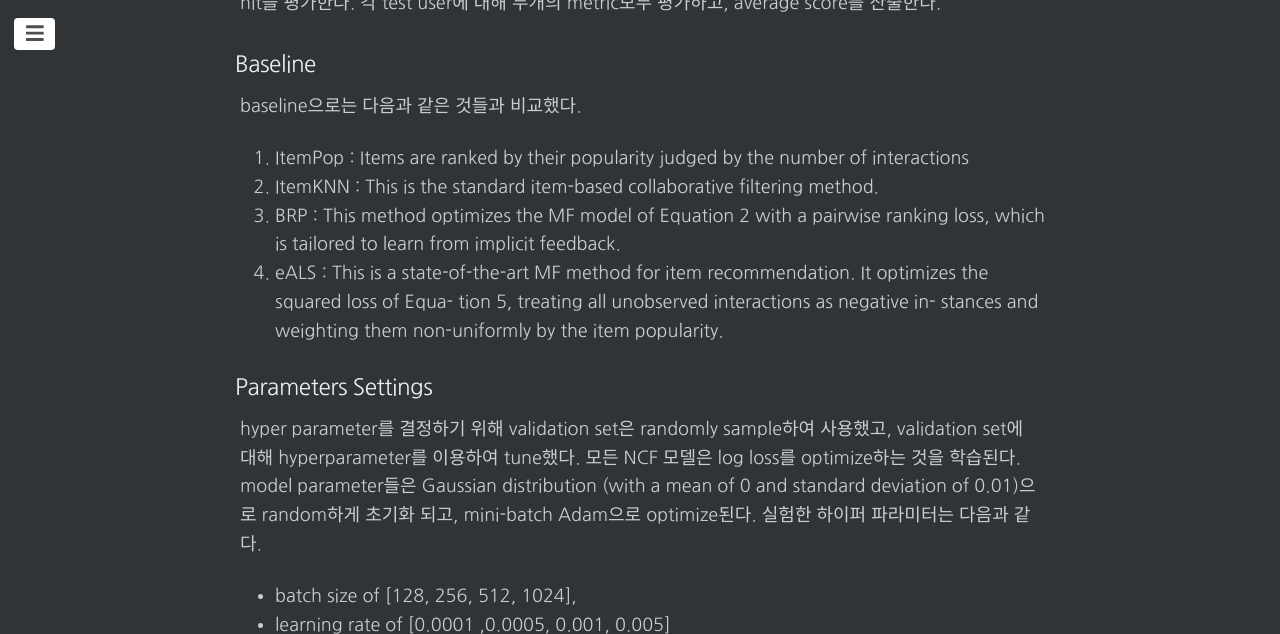
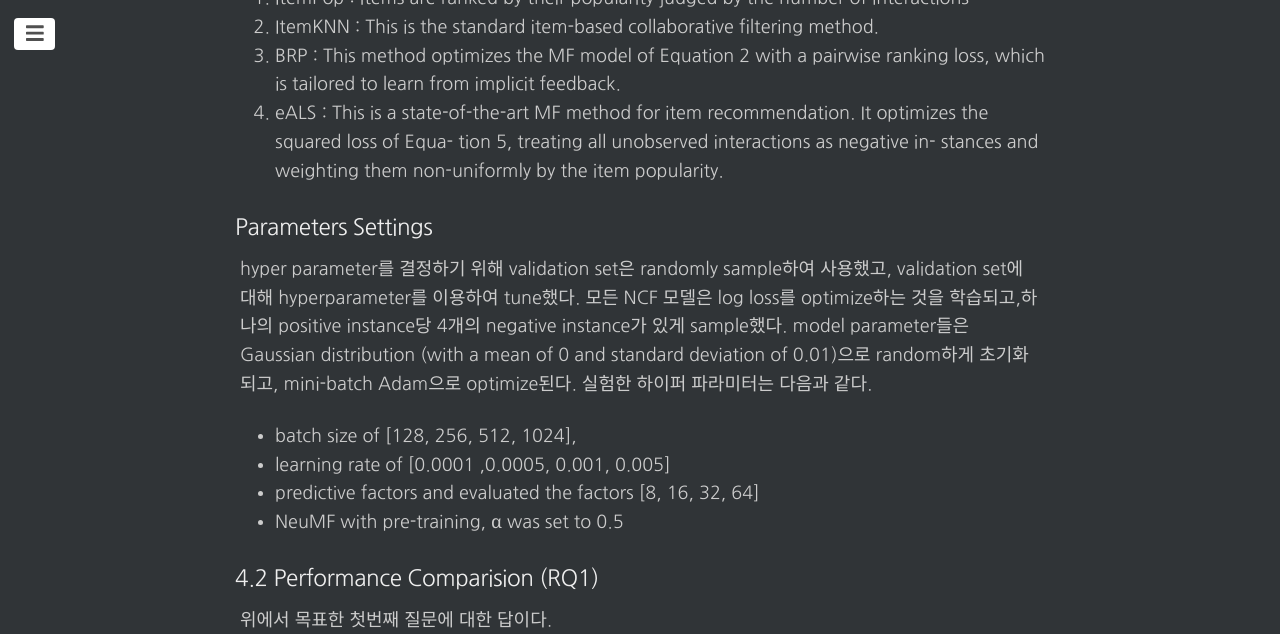
Before and after one commit to changhyeonnam/changhyeonnam.github.io, a Jekyll site: the page built from _posts/2021/2021-12-28-Neural_Collaborative_Filtering.md, in a window 1280 px wide and 900 px high, scrolled down 9761 px, cut to the strip 0-634 px from the top of the window. Built offline with Jekyll 4.4.1, drawn with Linux system fonts in a browser that asks for light colours; nearby versions of some CDN libraries; formulas are drawn with MathJax 3; comment, search, counter and statistics services are not loaded.

Commit message:
update ncf.md

```diff
--- a/_posts/2021/2021-12-28-Neural_Collaborative_Filtering.md
+++ b/_posts/2021/2021-12-28-Neural_Collaborative_Filtering.md
@@ -98,11 +98,9 @@
 
 implicit feedback의 한가지 class만을 고려해보면, $y_{ui}$ =1은 item i가 user u와 연관되어 있다는 것을 의미하고, 0은 그렇지 않다는 것을 의미한다. prediction score인 $\hat y_{ui}$는 i가 u와 얼마나 연관되어 있는지를 의미한다. NCF에 대해 probabilistic한 설명을 하기 위해, $\hat y_{ui}$를 [0,1]사이로 범위를 제한할 필요가 있다. 이는 logistic, probit function과 같은 probabilistic function을  $\phi_{out}$을 위한 activation으로 사용하면 쉽게 achieve할 수있다. 앞서 말한것에 대해  Likelihood function을 다음과 같이 적을 수 있다.
 
-$p(y,y^{-}\mid P,Q,\theta_f)=\prod\limits_{(u,i)\in y}\hat y_{ui} \prod\limits_{(u,j)\in y^-} (1-\hat y_{uj})$
-
+- $p(y,y^{-}\mid P,Q,\theta_f)=\prod\limits_{(u,i)\in y}\hat y_{ui} \prod\limits_{(u,j)\in y^-} (1-\hat y_{uj})$
 negative logarithm of likelihood를 이용하여 위의 식에 대입하면 다음과 같다.
-
-$L  = -\sum\limits_{(u,i)\in y}log\hat y_{ui}  -\sum\limits_{(u,j)\in y^-}log(1-\hat  y_{uj}) = -\sum\limits_{(u,i)\in y\cup y^-}y_{ui}log\hat y_{ui}+(1-y_{ui})log(1-\hat y_{ui})$
+- $L  = -\sum\limits_{(u,i)\in y}log\hat y_{ui}  -\sum\limits_{(u,j)\in y^-}log(1-\hat  y_{uj}) = -\sum\limits_{(u,i)\in y\cup y^-}y_{ui}log\hat y_{ui}+(1-y_{ui})log(1-\hat y_{ui})$
 
 SGD를 통해 위의 objective function을  최소화 할수 있다. 위의 식은 binary-cross-entropy식과 같고, log loss로 알려져있다. NCF에 대해 probabilistic하게 다루는것에 의해, implicit feedback을 binary classification problem으로 다룰 수 있다. recommendation literature에서 classification-aware log loss가 거의 다뤄저지지 않아서 그것의 effectiveness에 대해 4.3절에서 다뤘다.
 
@@ -131,7 +129,6 @@
 NCF하의 MLP는 다음과 같이 정의될 수 있다.
 
 - $z_1=\phi_1(p_u,q_i)=[[p_u],[q_i]]$
-
 - $\phi_2(z_1)=a_2(W_2^Tz_1+b_2)$,...,
 $\phi_L(z_{L-1})=a_L(W_L^Tz_K-1+b_L),$
 - $\hat y_{ui}=\sigma(h^T\phi_L(z_L-1))$
@@ -176,9 +173,7 @@
 GMF와 MLP 각각에 대해 random initialization을 사용하여 수렴할때까지 학습을 시킨다.  NeuMF의 parameter의 일부분으로, 그 모델들의 parameter를 초기화 값으로 사용한다. 두게의 모델의  weight를 concatenate하는 output layer에서만 다음 식을 적용한다.
 
 - $h←[[\alpha h^{GMF}],(1-\alpha)h^{MLP}]$
-
 - $h^{GMF},h^{MLP}:$ h vector of the pretrained GMF, MLP model을 의미한다.
-
 - $\alpha$ : 두개의 pretrained model간에 trade-off를 결정하는  hyper-parameter를 의미한다.
 
 GMF, MLP 모델을 학습시킬때 Adam  optimizer가 SGD보
@@ -218,7 +213,7 @@
 
 ### Parameters Settings
 
-hyper parameter를 결정하기 위해 validation set은 randomly sample하여 사용했고, validation set에 대해 hyperparameter를 이용하여 tune했다. 모든 NCF 모델은 log loss를 optimize하는 것을 학습된다. model parameter들은 Gaussian distribution (with a mean of 0 and standard deviation of 0.01)으로 random하게 초기화 되고, mini-batch Adam으로 optimize된다. 실험한 하이퍼 파라미터는 다음과 같다.
+hyper parameter를 결정하기 위해 validation set은 randomly sample하여 사용했고, validation set에 대해 hyperparameter를 이용하여 tune했다. 모든 NCF 모델은 log loss를 optimize하는 것을 학습되고,하나의 positive instance당 4개의 negative instance가 있게 sample했다. model parameter들은 Gaussian distribution (with a mean of 0 and standard deviation of 0.01)으로 random하게 초기화 되고, mini-batch Adam으로 optimize된다. 실험한 하이퍼 파라미터는 다음과 같다.
 
 - batch size of [128, 256, 512, 1024],
 - learning rate of [0.0001 ,0.0005, 0.001, 0.005]
```
